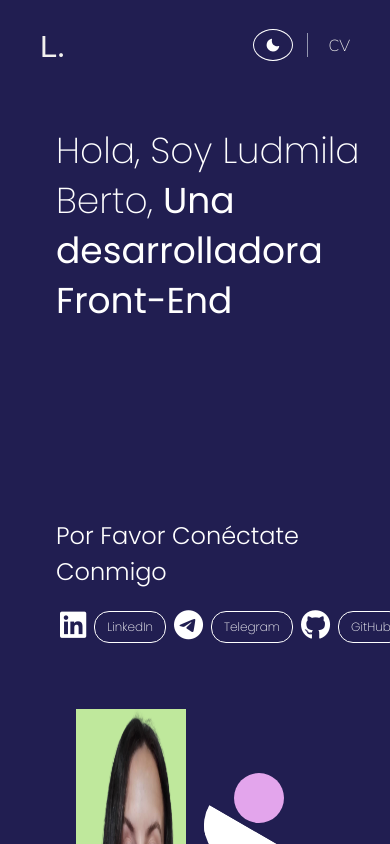
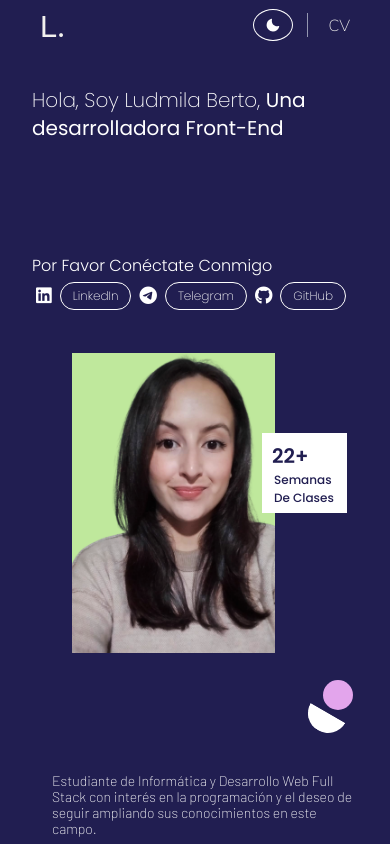
Before and after one commit to LudmilaBerto/TrabajoFinal-2, a React (Vite) app in the folder trabajoFinalDos/: page / in a window 390 px wide. Shown: the top 844 px of the page. Built offline with nearby package versions, Linux system fonts and the light colour scheme.

Commit message:
LE di responsive a la section Hero para que se adapte a distintos dispositivos

```diff
--- a/trabajoFinalDos/src/Components/FormaMedioCirculo/FormaMedioCirculo.jsx
+++ b/trabajoFinalDos/src/Components/FormaMedioCirculo/FormaMedioCirculo.jsx
@@ -10,10 +10,11 @@ const Circulo = () => {
       {/* Círculo rosa */}
       <Box
         position="absolute"
-        top="12"
-        left="40px" // Traslada el círculo rosa 30px a la derecha
-        width="50px"
-        height="50px"
+        top={{base:"87", sm:"null", md:"16", lg:"16", xl:"null"}}
+        left={{base:"65px", sm:"null",md:"70px", lg:"null", xl:"null"}}
+        // Traslada el círculo rosa 30px a la derecha
+        width={{base:"30px", sm:"null",md:"50px"}}
+        height={{base:"30px", sm:"null",md:"50px"}}
         backgroundColor="#e3a5ec" // Color rosa para el círculo
         borderRadius="50%" // Redondeo completo para formar un círculo
       />
@@ -21,10 +22,10 @@ const Circulo = () => {
       {/* Medio círculo rotado */}
       <Box
         position="absolute"
-        bottom="0"
-        left="10px" // posición horizontal del medio circulo
-        width="80px"
-        height="40px"
+        bottom="-5"
+        left={{base:"50px", sm:"null",md:"40px", lg:"35px", xl:"null"}} // posición horizontal del medio circulo
+        width={{base:"40px", sm:"null",md:"80px", lg:"null", xl:"null"}}
+        height={{base:"20px", sm:"null",md:"40px", lg:"null", xl:"null"}}
         backgroundColor="#ffffff" // Color de fondo del medio círculo
         borderRadius="100px 100px 0 0" // Redondeo solo en la parte superior para formar la mitad del círculo
         border="2px solid"
--- a/trabajoFinalDos/src/Components/Header/Header.jsx
+++ b/trabajoFinalDos/src/Components/Header/Header.jsx
@@ -10,8 +10,8 @@ const Header=()=> {
     <Flex
       as='header'
       w='100%'
-      h='90px'
-      px={{base:"10", sm:"12", md:"6",lg:"14"}}
+      h={{base:"50px", sm:"70px",md:"null", lg:"90px", xl:"null"}}
+      px={{base:"10", sm:"12", md:"10",lg:"14"}}
       bg={colorMode === 'light' ? 'light.primary' : 'dark.primary'}
       color={colorMode === 'light' ? 'light.textSecondary' : 'dark.textSecondary'}
       borderBottom={{
--- a/trabajoFinalDos/src/Components/Hero/Hero.jsx
+++ b/trabajoFinalDos/src/Components/Hero/Hero.jsx
@@ -12,8 +12,8 @@ const Hero = () => {
       as='section'
       bg={colorMode === 'light' ? 'light.primary' : 'dark.primary'}
       w='100%'
-      h='90vh'
-      px='14'
+      h={{base:"100vh", sm:"null", md:"60vh", lg:"50vh",xl:"90vh" }}
+      px={{base:"8", sm:"12", md:"10",lg:"14"}}
       justify='space-between'
       wrap='wrap'
       id="acercademi"
@@ -23,16 +23,19 @@ const Hero = () => {
         as='div'
         className="SectionUno-A"
         fontFamily='"Poppins", sans-serif'
-        flexBasis='35%'
+        flexBasis={{base:"100%", sm:"null",md:"34%", lg:"null", xl:"null"}}
       >
         <Text
           as='h2'
           color={colorMode === 'light' ? 'light.textPrimary' : 'dark.textPrimary'}
           fontWeight='200'
-          fontSize='4xl'
+          fontSize={{base:"xl", sm:"2xl",md:"null", lg:"null", xl:"4xl"}}
           lineHeight='50px'
           pt='9'
-          pb='48'
+          pb={{base:"28", sm:"null", md:"40", lg:"36",xl:"56"}}
+          lineHeight={{base:"7", sm:"10"}}
+
+
         >
           Hola, Soy Ludmila Berto, <Text
                                       as='span'
@@ -52,8 +55,7 @@ const Hero = () => {
             as='h3'
             color={colorMode === 'light' ? 'light.textPrimary' : 'dark.textPrimary'}
             fontWeight='300'
-            fontSize='2xl'
-            pb='2.5'
+            fontSize={{base:"md", sm:"null",md:"null", lg:"null", xl:"2xl"}}
           >
             Por Favor Conéctate Conmigo
           </Text>
@@ -69,7 +71,8 @@ const Hero = () => {
                  <Box
                   as='div'
                   color='#ffffff'
-                  fontSize='3xl'
+                  fontSize={{base:"lg", sm:"xl",md:"2xl", lg:"3xl", xl:"null"}}
+
                   p='1'
                 >
                     <i
@@ -85,7 +88,7 @@ const Hero = () => {
                   color='#ffffff'
                   fontSize='xs'
                   mx='1'
-                  py='1.5'
+                  py='1'
                   px='3'
                   border='solid #ffffff 1px'
                   borderRadius='15px'
@@ -103,7 +106,7 @@ const Hero = () => {
                  <Box
                   as='div'
                   color='#ffffff'
-                  fontSize='3xl'
+                  fontSize={{base:"lg", sm:"xl",md:"2xl", lg:"3xl", xl:"null"}}
                   p='1'
                 >
                   <i
@@ -119,7 +122,7 @@ const Hero = () => {
                   color='#ffffff'
                   fontSize='xs'
                   mx='1'
-                  py='1.5'
+                  py='1'
                   px='3'
                   border='solid #ffffff 1px'
                   borderRadius='15px'
@@ -137,7 +140,7 @@ const Hero = () => {
                  <Box
                   as='div'
                   color='#ffffff'
-                  fontSize='3xl'
+                  fontSize={{base:"lg", sm:"xl",md:"2xl", lg:"3xl", xl:"null"}}
                   p='1'
                 >
                   <i
@@ -153,7 +156,7 @@ const Hero = () => {
                   color='#ffffff'
                   fontSize='xs'
                   mx='1'
-                  py='1.5'
+                  py='1'
                   px='3'
                   border='solid #ffffff 1px'
                   borderRadius='15px'
@@ -171,30 +174,32 @@ const Hero = () => {
       <Box
         as='div'
         className="SectionUno-B"
-        flexBasis='30%'
-        pt='9'
+        flexBasis={{base:"100%", sm:"null",md:"40%", lg:"null", xl:"30%"}}
+
+        pt={{base:"0", sm:"null",md:"9", lg:"null", xl:"null"}}
       >
         <Image
           as='img'
           src={imagenPerfil}
           className='Imagen-De-Perfil'
-          h='480px'
-          m='5'
+          h={{base:"300px", sm:"300px",md:"null", lg:"null", xl:"480px"}}
+          m={{base:"10", sm:"10",md:"0", lg:"null", xl:"5"}}
+
         />
 
         <Box
           as='div'
           className="cuadradito2D"
           bg={colorMode === 'light' ? 'light.textPrimary' : 'dark.textPrimary'}
-          w='110px'
-          h='100px'
-          transform='translate(300px, -360px)'
+          w={{base:"85px", sm:"95px", md:"null", lg:"null", xl:"110px"}}
+          h={{base:"80px", sm:"90px", md:"null", lg:"null", xl:"100px"}}
+          transform={{base:"translate(230px, -260px)", sm:"null ",md:"translate(180px, -220px)", lg:"translate(185px, -220px)", xl:"translate(300px, -360px)"}}
           fontFamily='"Poppins", sans-serif;'
           color={colorMode === 'light' ? 'light.primary' : 'dark.primary'}
         >
           <Text
             as='h4'
-            fontSize='3xl'
+            fontSize={{base:"xl", sm:"null",md:"null", lg:"null", xl:"3xl"}}
             fontWeight='600'
             pt='2'
             px='2.5'
@@ -204,7 +209,7 @@ const Hero = () => {
 
           <Text
             as='h4'
-            fontSize='md'
+            fontSize={{base:"xs", sm:"sm",md:"null", lg:"null", xl:"md"}}
             fontWeight='500'
             px='3'
             lineHeight='18px'
@@ -219,8 +224,11 @@ const Hero = () => {
       <Box
         as='div'
         className="SectionUno-C"
-        flexBasis='30%'
-        pt='9'
+        flexBasis={{base:"100%", sm:"null",md:"null", lg:"null", xl:"30%"}}
+        pt={{base:"0", sm:"null",md:"null", lg:"null", xl:"9"}}
+        mb={{base:"40"}}
+        transform={{base:"translate(0px, -180px)", md:"translate(0px, -100px)", xl:"none"}}
+
       >
         <Flex
           as='div'
@@ -230,9 +238,8 @@ const Hero = () => {
           <Flex
             as='div'
             justify='end'
-            mt='9'
-            mr='10'
-            pb='60'
+            pb={{base:"20", sm:"null",md:"null", lg:"null", xl:"72"}}
+
           >
             <Circulo/>
           </Flex>
@@ -240,6 +247,8 @@ const Hero = () => {
           <Box
             as='div'
             pl='5'
+            mb='96'
+
           >
             <Text
               as='p'
@@ -257,7 +266,7 @@ const Hero = () => {
               color={colorMode === 'light' ? 'light.textPrimary' : 'dark.textPrimary'}
               fontFamily='"Poppins", sans-serif'
               fontWeight='300'
-              fontSize='md'
+              fontSize={{base:"sm", sm:"null",md:"md", lg:"null", xl:"null"}}
               pt='3.5'
             >
               Descargar mi CV <i className="bi bi-arrow-up-right"></i>
```
